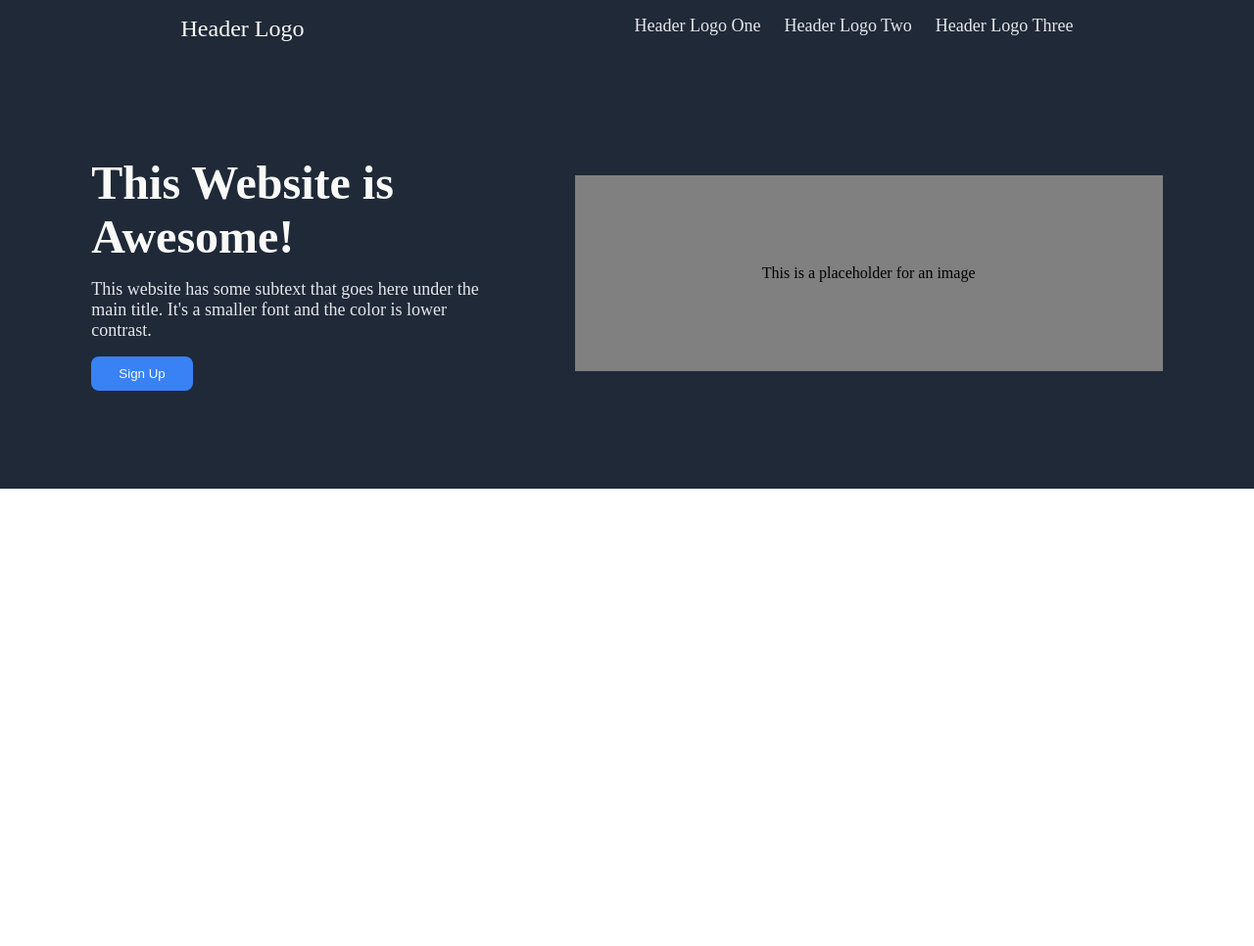
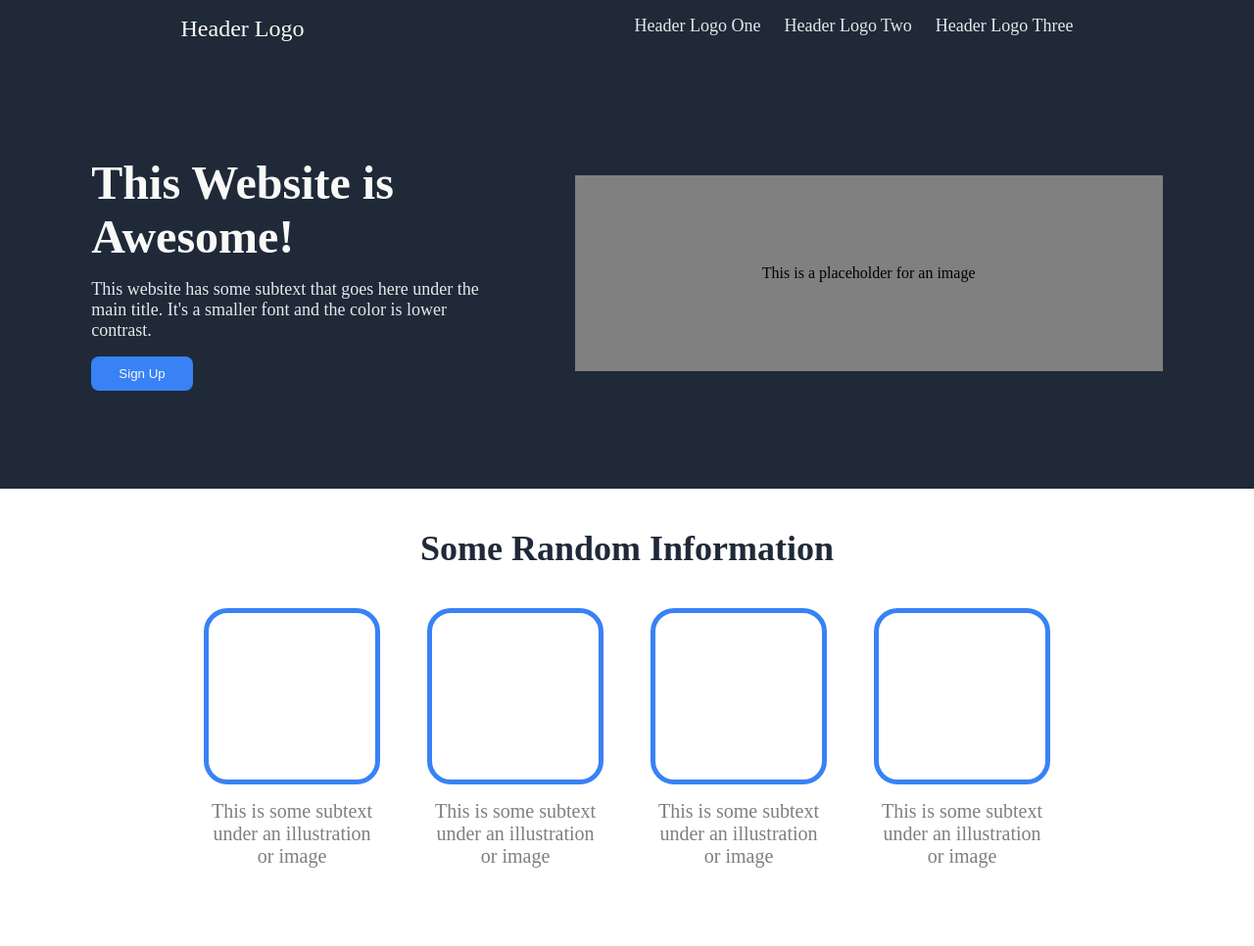
Before and after one commit to karimibrahimramadan/landing_page, a plain HTML site: page index.html in a window 1280 px wide. Shown: the whole page at 98% size. Before the commit the page ends 800 px from the top, so only its background shows below. Drawn offline with Linux system fonts and the light colour scheme.

Commit message:
Add and style info section

```diff
--- a/index.html
+++ b/index.html
@@ -29,5 +29,34 @@
         <div class="img">This is a placeholder for an image</div>
       </div>
     </div>
+    <div class="info_container">
+      <div class="info_title">Some Random Information</div>
+      <div class="info_cards">
+        <div class="card">
+          <div class="card_box"></div>
+          <div class="card_text">
+            This is some subtext under an illustration or image
+          </div>
+        </div>
+        <div class="card">
+          <div class="card_box"></div>
+          <div class="card_text">
+            This is some subtext under an illustration or image
+          </div>
+        </div>
+        <div class="card">
+          <div class="card_box"></div>
+          <div class="card_text">
+            This is some subtext under an illustration or image
+          </div>
+        </div>
+        <div class="card">
+          <div class="card_box"></div>
+          <div class="card_text">
+            This is some subtext under an illustration or image
+          </div>
+        </div>
+      </div>
+    </div>
   </body>
 </html>
--- a/style.css
+++ b/style.css
@@ -81,3 +81,47 @@ nav {
   justify-content: center;
   align-items: center;
 }
+
+.info_container {
+  display: flex;
+  justify-content: center;
+  align-items: center;
+  flex-direction: column;
+  padding: 40px;
+}
+
+.info_title {
+  font-size: 36px;
+  font-weight: bolder;
+  color: #1f2937;
+}
+
+.card {
+  width: 180px;
+  display: flex;
+  flex-direction: column;
+  gap: 16px;
+  align-items: center;
+  margin: 40px 24px;
+}
+
+.info_cards {
+  display: flex;
+}
+
+.card_box {
+  width: 180px;
+  height: 180px;
+  border: 5px solid #3882f6;
+  border-radius: 24px;
+  -webkit-border-radius: 24px;
+  -moz-border-radius: 24px;
+  -ms-border-radius: 24px;
+  -o-border-radius: 24px;
+}
+
+.card_text {
+  text-align: center;
+  font-size: 20px;
+  color: #7e7f81;
+}
```
